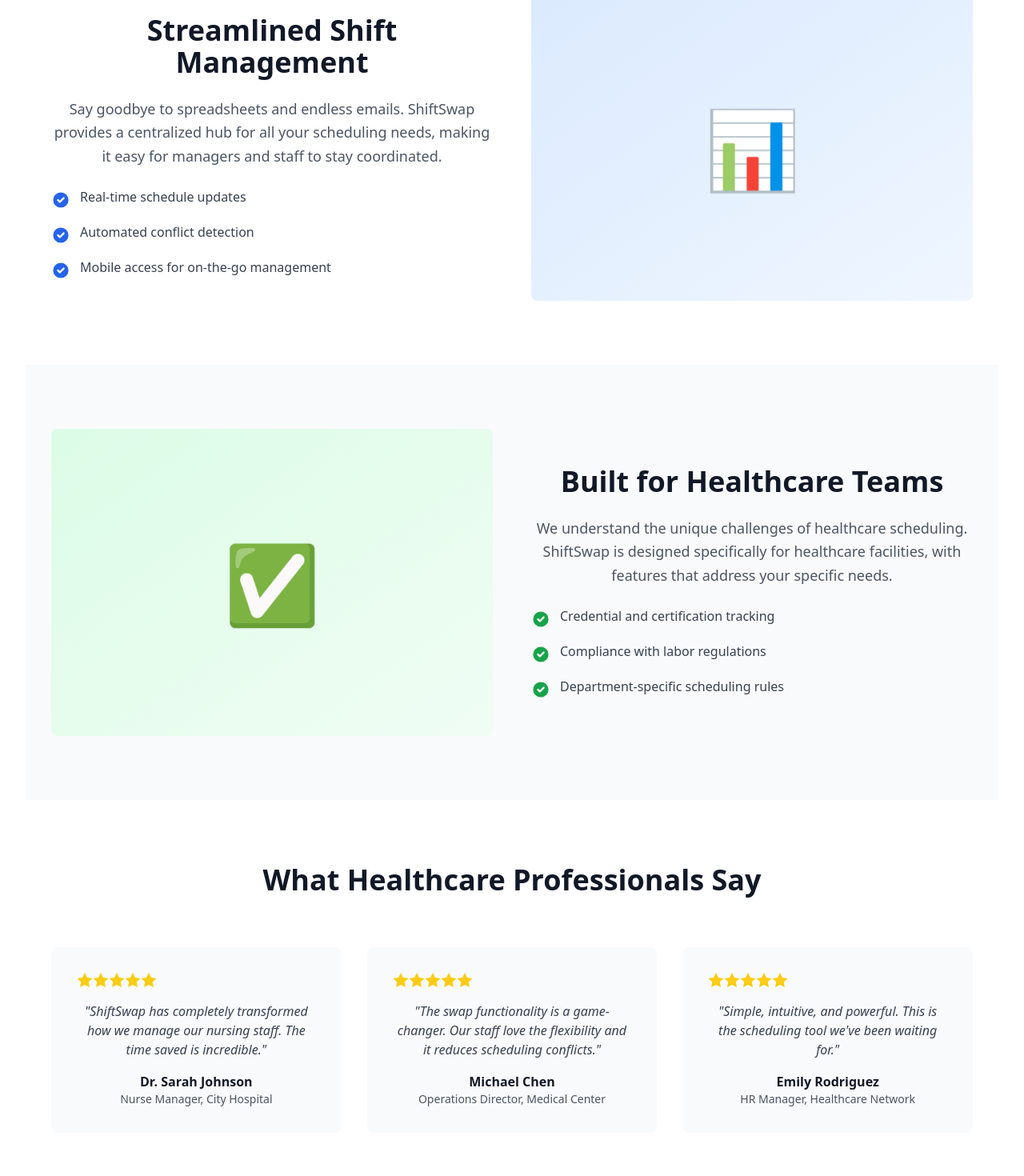
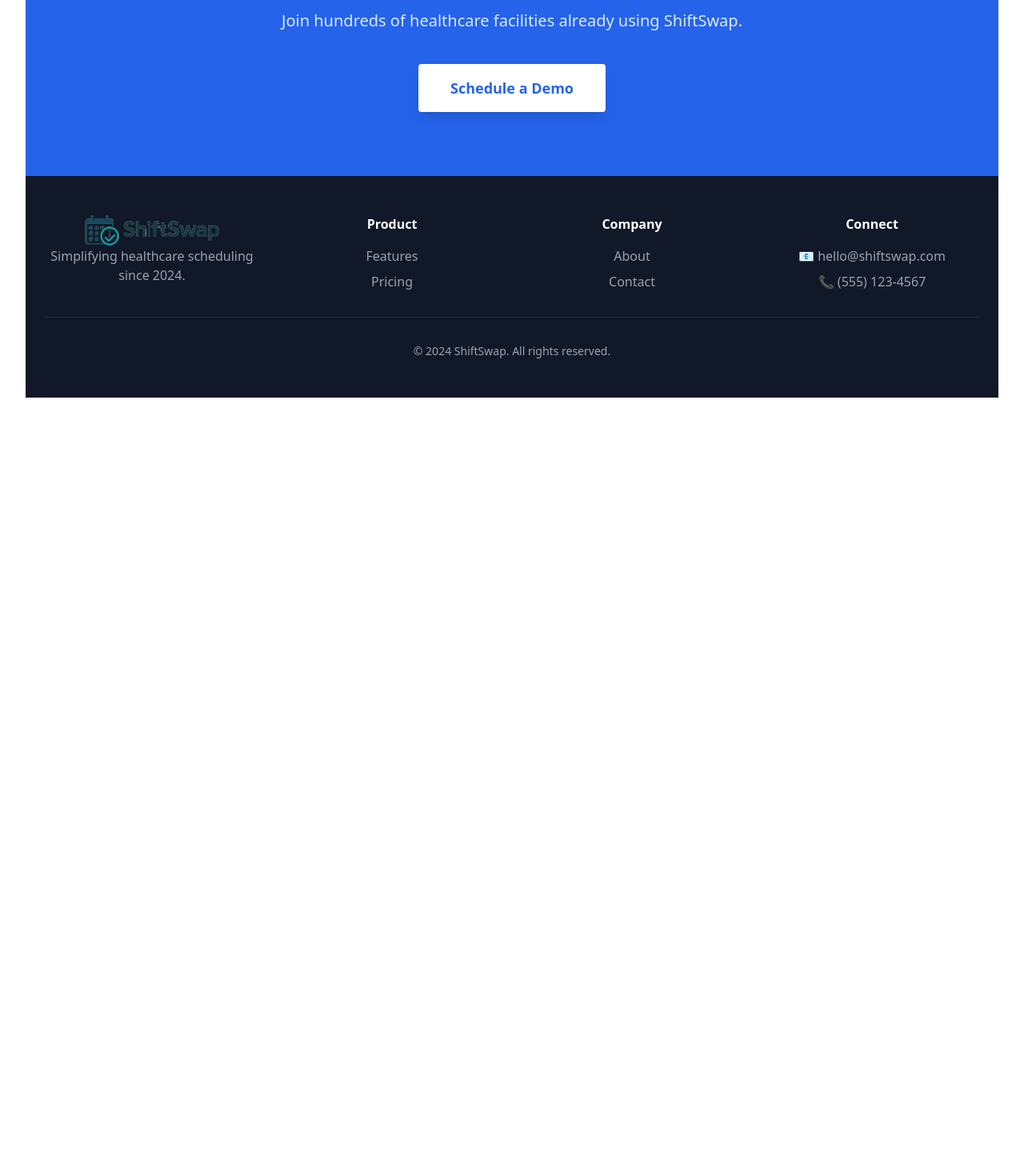
Before and after one commit to diogocdias/shiftswap, a React (Vite) app: page / in a window 1280 px wide. Shown: the part 1560-3030 px from the top of the page at 80% size. After the commit the page ends 2089 px from the top, so only its background shows below. Built offline with nearby package versions, Linux system fonts and the light colour scheme.

Commit message:
Add Learn More page

```diff
--- a/src/HealthcareHome.tsx
+++ b/src/HealthcareHome.tsx
@@ -1,6 +1,22 @@
 import { useState } from 'react';
 
-export default function ShiftSwapHome() {
+// Simple router implementation
+function Router() {
+    const [currentPage, setCurrentPage] = useState('home');
+
+    const navigate = (page) => {
+        setCurrentPage(page);
+        window.scrollTo(0, 0);
+    };
+
+    return currentPage === 'home' ? (
+        <ShiftSwapHome navigate={navigate} />
+    ) : (
+        <FeaturesPage navigate={navigate} />
+    );
+}
+
+function ShiftSwapHome({ navigate }) {
     const [mobileMenuOpen, setMobileMenuOpen] = useState(false);
 
     return (
@@ -36,7 +52,7 @@
                 </div>
             </nav>
 
-            {/* Hero Section - Clean & Spacious */}
+            {/* Hero Section */}
             <section className="bg-gradient-to-b from-blue-50 to-white py-20 md:py-32">
                 <div className="container mx-auto px-6">
                     <div className="max-w-3xl mx-auto text-center">
@@ -50,7 +66,10 @@
                             <button className="bg-blue-600 text-white px-8 py-4 rounded text-lg font-medium hover:bg-blue-700 transition">
                                 Book a Demo
                             </button>
-                            <button className="bg-white text-blue-600 px-8 py-4 rounded text-lg font-medium border-2 border-blue-600 hover:bg-blue-50 transition">
+                            <button
+                                onClick={() => navigate('features')}
+                                className="bg-white text-blue-600 px-8 py-4 rounded text-lg font-medium border-2 border-blue-600 hover:bg-blue-50 transition"
+                            >
                                 Learn More
                             </button>
                         </div>
@@ -78,7 +97,7 @@
                 </div>
             </section>
 
-            {/* Services Section - Clean Cards */}
+            {/* Services Section */}
             <section id="services" className="py-20 bg-gray-50">
                 <div className="container mx-auto px-6">
                     <div className="text-center mb-16">
@@ -114,146 +133,8 @@
                             <h3 className="text-2xl font-semibold text-gray-900 mb-3">One Platform. No paperwork.</h3>
                             <p className="text-gray-600 leading-relaxed">
                                 ShiftSwap consolidates all scheduling and shift management into a single platform,
-                                eliminating the need for paperwork and manual tracking. Enjoy seamless communication and real-time updates.
+                                eliminating the need for paperwork and manual tracking.
                             </p>
-                        </div>
-                    </div>
-                </div>
-            </section>
-
-            {/* Image + Text Section */}
-            <section className="py-20 bg-white">
-                <div className="container mx-auto px-6">
-                    <div className="grid md:grid-cols-2 gap-12 items-center max-w-6xl mx-auto">
-                        <div>
-                            <h2 className="text-4xl font-bold text-gray-900 mb-6">
-                                Streamlined Shift Management
-                            </h2>
-                            <p className="text-lg text-gray-600 mb-6 leading-relaxed">
-                                Say goodbye to spreadsheets and endless emails. ShiftSwap provides a centralized hub
-                                for all your scheduling needs, making it easy for managers and staff to stay coordinated.
-                            </p>
-                            <ul className="space-y-4">
-                                <li className="flex items-start">
-                                    <svg className="w-6 h-6 text-blue-600 mr-3 mt-1 flex-shrink-0" fill="currentColor" viewBox="0 0 20 20">
-                                        <path fillRule="evenodd" d="M10 18a8 8 0 100-16 8 8 0 000 16zm3.707-9.293a1 1 0 00-1.414-1.414L9 10.586 7.707 9.293a1 1 0 00-1.414 1.414l2 2a1 1 0 001.414 0l4-4z" clipRule="evenodd" />
-                                    </svg>
-                                    <span className="text-gray-700">Real-time schedule updates</span>
-                                </li>
-                                <li className="flex items-start">
-                                    <svg className="w-6 h-6 text-blue-600 mr-3 mt-1 flex-shrink-0" fill="currentColor" viewBox="0 0 20 20">
-                                        <path fillRule="evenodd" d="M10 18a8 8 0 100-16 8 8 0 000 16zm3.707-9.293a1 1 0 00-1.414-1.414L9 10.586 7.707 9.293a1 1 0 00-1.414 1.414l2 2a1 1 0 001.414 0l4-4z" clipRule="evenodd" />
-                                    </svg>
-                                    <span className="text-gray-700">Automated conflict detection</span>
-                                </li>
-                                <li className="flex items-start">
-                                    <svg className="w-6 h-6 text-blue-600 mr-3 mt-1 flex-shrink-0" fill="currentColor" viewBox="0 0 20 20">
-                                        <path fillRule="evenodd" d="M10 18a8 8 0 100-16 8 8 0 000 16zm3.707-9.293a1 1 0 00-1.414-1.414L9 10.586 7.707 9.293a1 1 0 00-1.414 1.414l2 2a1 1 0 001.414 0l4-4z" clipRule="evenodd" />
-                                    </svg>
-                                    <span className="text-gray-700">Mobile access for on-the-go management</span>
-                                </li>
-                            </ul>
-                        </div>
-                        <div className="bg-gradient-to-br from-blue-100 to-blue-50 rounded-lg h-96 flex items-center justify-center">
-                            <div className="text-8xl">📊</div>
-                        </div>
-                    </div>
-                </div>
-            </section>
-
-            {/* Alternate Image + Text Section */}
-            <section className="py-20 bg-gray-50">
-                <div className="container mx-auto px-6">
-                    <div className="grid md:grid-cols-2 gap-12 items-center max-w-6xl mx-auto">
-                        <div className="bg-gradient-to-br from-green-100 to-green-50 rounded-lg h-96 flex items-center justify-center order-2 md:order-1">
-                            <div className="text-8xl">✅</div>
-                        </div>
-                        <div className="order-1 md:order-2">
-                            <h2 className="text-4xl font-bold text-gray-900 mb-6">
-                                Built for Healthcare Teams
-                            </h2>
-                            <p className="text-lg text-gray-600 mb-6 leading-relaxed">
-                                We understand the unique challenges of healthcare scheduling. ShiftSwap is designed
-                                specifically for healthcare facilities, with features that address your specific needs.
-                            </p>
-                            <ul className="space-y-4">
-                                <li className="flex items-start">
-                                    <svg className="w-6 h-6 text-green-600 mr-3 mt-1 flex-shrink-0" fill="currentColor" viewBox="0 0 20 20">
-                                        <path fillRule="evenodd" d="M10 18a8 8 0 100-16 8 8 0 000 16zm3.707-9.293a1 1 0 00-1.414-1.414L9 10.586 7.707 9.293a1 1 0 00-1.414 1.414l2 2a1 1 0 001.414 0l4-4z" clipRule="evenodd" />
-                                    </svg>
-                                    <span className="text-gray-700">Credential and certification tracking</span>
-                                </li>
-                                <li className="flex items-start">
-                                    <svg className="w-6 h-6 text-green-600 mr-3 mt-1 flex-shrink-0" fill="currentColor" viewBox="0 0 20 20">
-                                        <path fillRule="evenodd" d="M10 18a8 8 0 100-16 8 8 0 000 16zm3.707-9.293a1 1 0 00-1.414-1.414L9 10.586 7.707 9.293a1 1 0 00-1.414 1.414l2 2a1 1 0 001.414 0l4-4z" clipRule="evenodd" />
-                                    </svg>
-                                    <span className="text-gray-700">Compliance with labor regulations</span>
-                                </li>
-                                <li className="flex items-start">
-                                    <svg className="w-6 h-6 text-green-600 mr-3 mt-1 flex-shrink-0" fill="currentColor" viewBox="0 0 20 20">
-                                        <path fillRule="evenodd" d="M10 18a8 8 0 100-16 8 8 0 000 16zm3.707-9.293a1 1 0 00-1.414-1.414L9 10.586 7.707 9.293a1 1 0 00-1.414 1.414l2 2a1 1 0 001.414 0l4-4z" clipRule="evenodd" />
-                                    </svg>
-                                    <span className="text-gray-700">Department-specific scheduling rules</span>
-                                </li>
-                            </ul>
-                        </div>
-                    </div>
-                </div>
-            </section>
-
-            {/* Testimonials */}
-            <section className="py-20 bg-white">
-                <div className="container mx-auto px-6">
-                    <div className="text-center mb-16">
-                        <h2 className="text-4xl font-bold text-gray-900 mb-4">
-                            What Healthcare Professionals Say
-                        </h2>
-                    </div>
-
-                    <div className="grid md:grid-cols-3 gap-8 max-w-6xl mx-auto">
-                        <div className="bg-gray-50 p-8 rounded-lg">
-                            <div className="flex mb-4">
-                                {[...Array(5)].map((_, i) => (
-                                    <svg key={i} className="w-5 h-5 text-yellow-400 fill-current" viewBox="0 0 20 20">
-                                        <path d="M10 15l-5.878 3.09 1.123-6.545L.489 6.91l6.572-.955L10 0l2.939 5.955 6.572.955-4.756 4.635 1.123 6.545z" />
-                                    </svg>
-                                ))}
-                            </div>
-                            <p className="text-gray-700 mb-4 italic">
-                                "ShiftSwap has completely transformed how we manage our nursing staff. The time saved is incredible."
-                            </p>
-                            <p className="font-semibold text-gray-900">Dr. Sarah Johnson</p>
-                            <p className="text-gray-600 text-sm">Nurse Manager, City Hospital</p>
-                        </div>
-
-                        <div className="bg-gray-50 p-8 rounded-lg">
-                            <div className="flex mb-4">
-                                {[...Array(5)].map((_, i) => (
-                                    <svg key={i} className="w-5 h-5 text-yellow-400 fill-current" viewBox="0 0 20 20">
-                                        <path d="M10 15l-5.878 3.09 1.123-6.545L.489 6.91l6.572-.955L10 0l2.939 5.955 6.572.955-4.756 4.635 1.123 6.545z" />
-                                    </svg>
-                                ))}
-                            </div>
-                            <p className="text-gray-700 mb-4 italic">
-                                "The swap functionality is a game-changer. Our staff love the flexibility and it reduces scheduling conflicts."
-                            </p>
-                            <p className="font-semibold text-gray-900">Michael Chen</p>
-                            <p className="text-gray-600 text-sm">Operations Director, Medical Center</p>
-                        </div>
-
-                        <div className="bg-gray-50 p-8 rounded-lg">
-                            <div className="flex mb-4">
-                                {[...Array(5)].map((_, i) => (
-                                    <svg key={i} className="w-5 h-5 text-yellow-400 fill-current" viewBox="0 0 20 20">
-                                        <path d="M10 15l-5.878 3.09 1.123-6.545L.489 6.91l6.572-.955L10 0l2.939 5.955 6.572.955-4.756 4.635 1.123 6.545z" />
-                                    </svg>
-                                ))}
-                            </div>
-                            <p className="text-gray-700 mb-4 italic">
-                                "Simple, intuitive, and powerful. This is the scheduling tool we've been waiting for."
-                            </p>
-                            <p className="font-semibold text-gray-900">Emily Rodriguez</p>
-                            <p className="text-gray-600 text-sm">HR Manager, Healthcare Network</p>
                         </div>
                     </div>
                 </div>
@@ -266,7 +147,7 @@
                         Ready to Simplify Your Scheduling?
                     </h2>
                     <p className="text-xl text-blue-100 mb-10 max-w-2xl mx-auto">
-                        Join hundreds of healthcare facilities already using ShiftSwap to manage their teams more efficiently.
+                        Join hundreds of healthcare facilities already using ShiftSwap.
                     </p>
                     <button className="bg-white text-blue-600 px-10 py-4 rounded text-lg font-semibold hover:bg-gray-100 transition shadow-lg">
                         Schedule a Demo
@@ -295,14 +176,12 @@
                             <ul className="space-y-2 text-gray-400">
                                 <li><a href="#" className="hover:text-white transition">Features</a></li>
                                 <li><a href="#" className="hover:text-white transition">Pricing</a></li>
-                                <li><a href="#" className="hover:text-white transition">Security</a></li>
                             </ul>
                         </div>
                         <div>
                             <h4 className="font-semibold mb-4">Company</h4>
                             <ul className="space-y-2 text-gray-400">
                                 <li><a href="#" className="hover:text-white transition">About</a></li>
-                                <li><a href="#" className="hover:text-white transition">Careers</a></li>
                                 <li><a href="#" className="hover:text-white transition">Contact</a></li>
                             </ul>
                         </div>
@@ -322,3 +201,190 @@
         </div>
     );
 }
+
+function FeaturesPage({ navigate }) {
+    const features = [
+        {
+            step: 1,
+            title: "Create Your Schedule",
+            description: "Start by setting up your team's basic schedule. Define shift types, set working hours, and assign staff members to their preferred roles. Our intelligent system helps ensure fair distribution and compliance with labor regulations.",
+            icon: "📅"
+        },
+        {
+            step: 2,
+            title: "Automated Optimization",
+            description: "Let ShiftSwap's algorithm optimize your schedule based on staff preferences, skill requirements, and coverage needs. The system automatically detects conflicts and suggests the best arrangements to maximize efficiency.",
+            icon: "⚡"
+        },
+        {
+            step: 3,
+            title: "Enable Shift Swapping",
+            description: "Empower your staff to request shift swaps directly through the platform. Managers receive instant notifications and can approve or deny requests with one click, maintaining full control while giving staff flexibility.",
+            icon: "🔄"
+        },
+        {
+            step: 4,
+            title: "Real-Time Updates",
+            description: "Everyone stays informed with instant notifications for schedule changes, approved swaps, and upcoming shifts. Access the schedule from any device, anywhere, ensuring your team is always up to date.",
+            icon: "📱"
+        }
+    ];
+
+    return (
+        <div className="relative bg-white min-h-screen">
+            {/* Navigation */}
+            <nav className="bg-white border-b border-gray-200">
+                <div className="container mx-auto px-6 py-4">
+                    <div className="flex justify-between items-center">
+                        <div className="flex items-center">
+                            <img
+                                src="/shiftswap_side.png"
+                                alt="ShiftSwap"
+                                className="h-10 w-auto"
+                            />
+                        </div>
+                        <button
+                            onClick={() => navigate('home')}
+                            className="bg-blue-600 text-white px-6 py-2 rounded hover:bg-blue-700 transition"
+                        >
+                            Home
+                        </button>
+                    </div>
+                </div>
+            </nav>
+
+            {/* Hero Section */}
+            <section className="bg-gradient-to-b from-blue-50 to-white py-16">
+                <div className="container mx-auto px-6">
+                    <div className="max-w-4xl mx-auto text-center">
+                        <h1 className="text-5xl md:text-6xl font-bold text-gray-900 mb-6">
+                            How ShiftSwap Works
+                        </h1>
+                        <p className="text-xl text-gray-600">
+                            Four simple steps to transform your healthcare scheduling
+                        </p>
+                    </div>
+                </div>
+            </section>
+
+            {/* Features Section */}
+            <section className="py-16">
+                <div className="container mx-auto px-6">
+                    <div className="max-w-6xl mx-auto space-y-24">
+                        {features.map((feature, index) => (
+                            <div
+                                key={feature.step}
+                                className={`grid md:grid-cols-2 gap-12 items-center ${
+                                    index % 2 === 1 ? 'md:flex-row-reverse' : ''
+                                }`}
+                            >
+                                <div className={index % 2 === 1 ? 'md:order-2' : ''}>
+                                    <div className="flex items-center gap-4 mb-4">
+                                        <div className="text-5xl">{feature.icon}</div>
+                                        <div className="text-sm font-semibold text-blue-600 bg-blue-100 px-3 py-1 rounded-full">
+                                            Step {feature.step}
+                                        </div>
+                                    </div>
+                                    <h2 className="text-3xl font-bold text-gray-900 mb-4">
+                                        {feature.title}
+                                    </h2>
+                                    <p className="text-lg text-gray-600 leading-relaxed">
+                                        {feature.description}
+                                    </p>
+                                </div>
+
+                                {/* Calendar/Schedule Mockup */}
+                                <div className={`bg-gradient-to-br ${
+                                    index % 2 === 0 ? 'from-blue-50 to-blue-100' : 'from-green-50 to-green-100'
+                                } rounded-lg p-8 shadow-lg ${index % 2 === 1 ? 'md:order-1' : ''}`}>
+                                    <div className="bg-white rounded-lg p-6 shadow">
+                                        {/* Calendar Header */}
+                                        <div className="flex justify-between items-center mb-4 pb-4 border-b">
+                                            <h3 className="font-semibold text-gray-800">Schedule Overview</h3>
+                                            <div className="text-sm text-gray-500">Week 47</div>
+                                        </div>
+
+                                        {/* Calendar Grid */}
+                                        <div className="space-y-2">
+                                            <div className="grid grid-cols-7 gap-2 text-xs text-gray-500 font-medium mb-2">
+                                                <div>Mon</div>
+                                                <div>Tue</div>
+                                                <div>Wed</div>
+                                                <div>Thu</div>
+                                                <div>Fri</div>
+                                                <div>Sat</div>
+                                                <div>Sun</div>
+                                            </div>
+                                            <div className="grid grid-cols-7 gap-2">
+                                                {[...Array(7)].map((_, i) => (
+                                                    <div
+                                                        key={i}
+                                                        className={`aspect-square rounded p-2 text-xs ${
+                                                            i === 2 || i === 5
+                                                                ? 'bg-blue-600 text-white font-semibold'
+                                                                : i === 1 || i === 4
+                                                                    ? 'bg-blue-100 text-blue-800'
+                                                                    : 'bg-gray-50 text-gray-400'
+                                                        }`}
+                                                    >
+                                                        <div>{25 + i}</div>
+                                                    </div>
+                                                ))}
+                                            </div>
+
+                                            {/* Shift Details */}
+                                            <div className="mt-6 pt-4 border-t space-y-2">
+                                                <div className="flex items-center gap-2 text-sm">
+                                                    <div className="w-3 h-3 rounded-full bg-blue-600"></div>
+                                                    <span className="text-gray-700">Day Shift (8am-4pm)</span>
+                                                </div>
+                                                <div className="flex items-center gap-2 text-sm">
+                                                    <div className="w-3 h-3 rounded-full bg-blue-300"></div>
+                                                    <span className="text-gray-700">Night Shift (8pm-6am)</span>
+                                                </div>
+                                            </div>
+                                        </div>
+                                    </div>
+                                </div>
+                            </div>
+                        ))}
+                    </div>
+                </div>
+            </section>
+
+            {/* CTA Section */}
+            <section className="py-20 bg-blue-600">
+                <div className="container mx-auto px-6 text-center">
+                    <h2 className="text-4xl md:text-5xl font-bold text-white mb-6">
+                        Ready to Get Started?
+                    </h2>
+                    <p className="text-xl text-blue-100 mb-10 max-w-2xl mx-auto">
+                        See ShiftSwap in action with a personalized demo
+                    </p>
+                    <div className="flex flex-col sm:flex-row gap-4 justify-center">
+                        <button className="bg-white text-blue-600 px-10 py-4 rounded text-lg font-semibold hover:bg-gray-100 transition shadow-lg">
+                            Schedule a Demo
+                        </button>
+                        <button
+                            onClick={() => navigate('home')}
+                            className="bg-transparent border-2 border-white text-white px-10 py-4 rounded text-lg font-semibold hover:bg-white hover:text-blue-600 transition"
+                        >
+                            Back to Home
+                        </button>
+                    </div>
+                </div>
+            </section>
+
+            {/* Footer */}
+            <footer className="bg-gray-900 text-white py-12">
+                <div className="container mx-auto px-6">
+                    <div className="text-center text-gray-400 text-sm">
+                        <p>© 2024 ShiftSwap. All rights reserved.</p>
+                    </div>
+                </div>
+            </footer>
+        </div>
+    );
+}
+
+export default Router;
```
